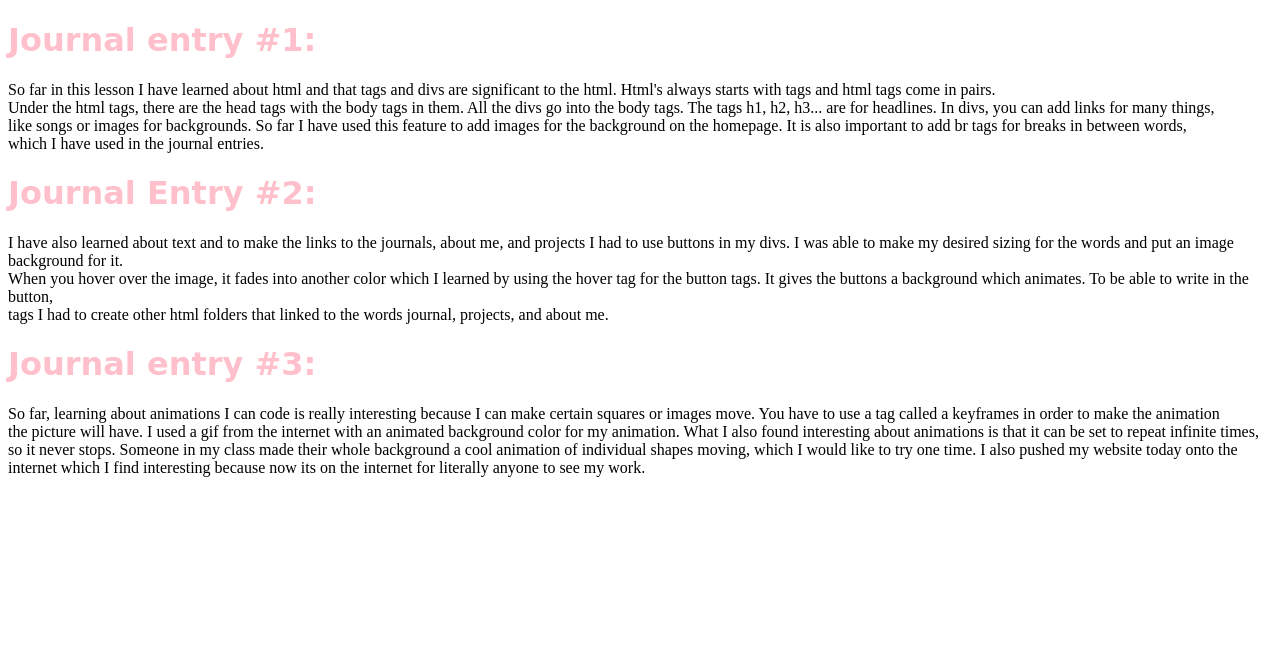
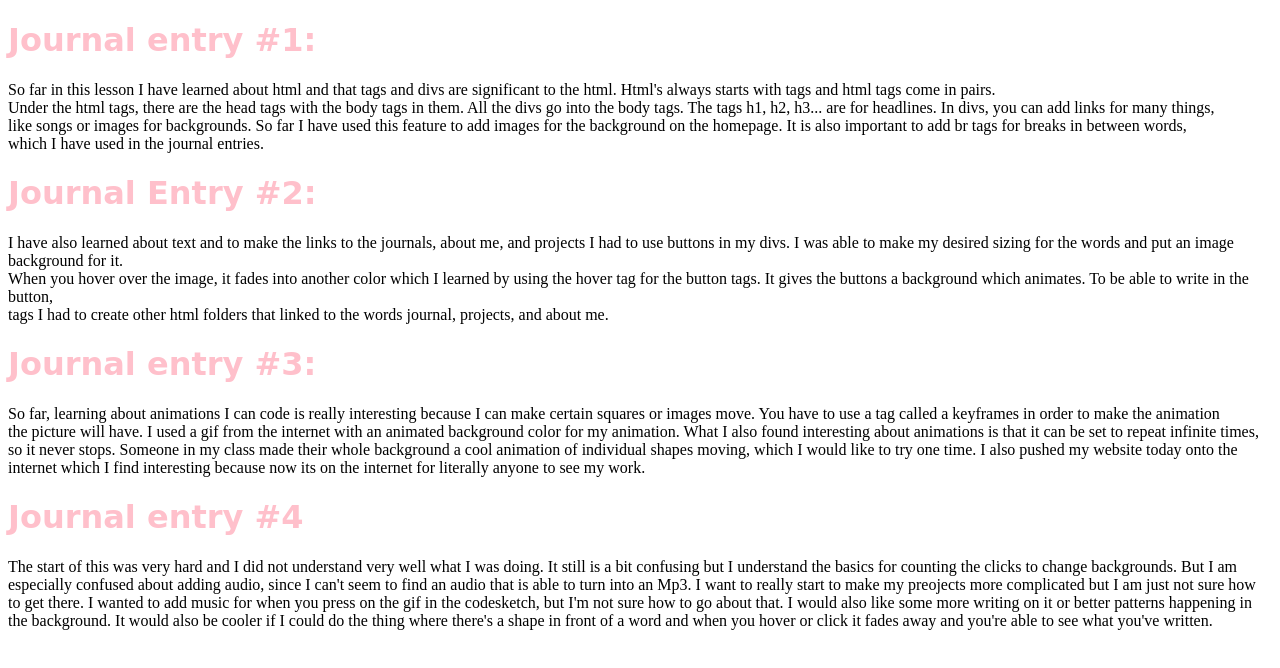
Before and after one commit to katejd/katejd.github.io, a plain HTML site: page journal.html in a window 1280 px wide. Drawn offline with Linux system fonts and the light colour scheme.

Commit message:
adding changes

```diff
--- a/journal.html
+++ b/journal.html
@@ -30,5 +30,11 @@ I have also learned about text and to make the links to the journals, about me,
 
 So far, learning about animations I can code is really interesting because I can make certain squares or images move. You have to use a tag called a keyframes in order to make the animation<br> the picture will have. I used a gif from the internet with an animated background color for my animation. What I also found interesting about animations is that it can be set to repeat infinite times, so it never stops. Someone in my class made their whole background a cool animation of individual shapes moving, which I would like to try one time. I also pushed my website today onto the internet which I find interesting because now its on the internet for literally anyone to see my work.
 
+<h1>
+	Journal entry #4
+</h1>
+
+The start of this was very hard and I did not understand very well what I was doing. It still is a bit confusing but I understand the basics for counting the clicks to change backgrounds. But I am especially confused about adding audio, since I can't seem to find an audio that is able to turn into an Mp3. I want to really start to make my preojects more complicated but I am just not sure how to get there. I wanted to add music for when you press on the gif in the codesketch, but I'm not sure how to go about that. I would also like some more writing on it or better patterns happening in the background. It would also be cooler if I could do the thing where there's a shape in front of a word and when you hover or click it fades away and you're able to see what you've written.
+
 </body>
 </html>
```
